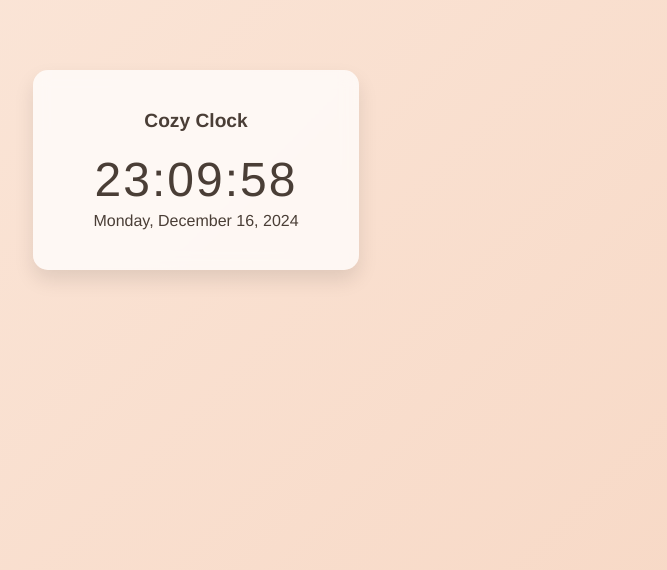
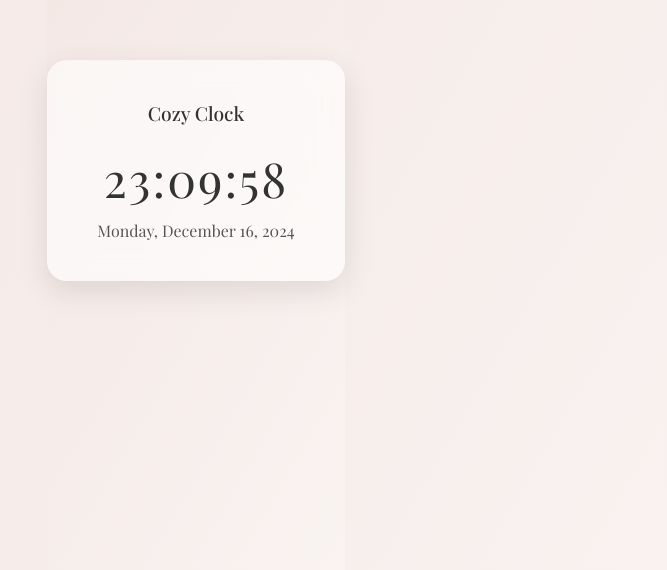
Before and after one commit to meloveandyou/clock, a plain HTML site: page index.html in a window 1280 px wide. Shown: the part 230-800 px from the top of the page, without its empty margins (444-1111 px from the left). Drawn offline with nearby package versions, Linux system fonts and the light colour scheme.

Commit message:
Update index.html

```diff
--- a/index.html
+++ b/index.html
@@ -2,50 +2,58 @@
 <html lang="en">
 <head>
 <meta charset="UTF-8" />
-<meta name="viewport" content="width=device-width, initial-scale=1.0"/>
+<meta name="viewport" content="width=device-width, initial-scale=1.0" />
 <title>Cozy Clock</title>
+<!-- Google Fonts -->
+<link href="https://fonts.googleapis.com/css2?family=Playfair+Display:wght@400;500&display=swap" rel="stylesheet">
 <style>
-  body {
+  html, body {
     margin: 0;
     padding: 0;
-    background: linear-gradient(135deg, #fceade, #f7d8c5);
-    font-family: "Helvetica Neue", Arial, sans-serif;
+    font-family: 'Playfair Display', serif;
+    background: linear-gradient(120deg, #f3e6e3, #f9f3f1);
+    height: 100vh;
     display: flex;
     align-items: center;
     justify-content: center;
-    height: 100vh;
-    color: #4a3e36;
   }
 
   .clock-container {
-    background: rgba(255, 255, 255, 0.75);
-    backdrop-filter: blur(8px);
-    border-radius: 15px;
-    box-shadow: 0 10px 20px rgba(0,0,0,0.1);
-    padding: 40px 60px;
+    background: rgba(255, 255, 255, 0.6);
+    backdrop-filter: blur(15px);
+    border-radius: 20px;
+    box-shadow: 0 10px 30px rgba(0,0,0,0.1);
+    padding: 40px 50px;
     text-align: center;
+    max-width: 300px;
+    width: 100%;
   }
 
   .clock-title {
     font-size: 1.2rem;
     margin-bottom: 20px;
-    font-weight: 600;
-    color: #4a3e36;
+    font-weight: 500;
+    color: #333;
   }
 
   .time {
     font-size: 3rem;
-    font-weight: 300;
+    font-weight: 400;
+    margin: 0;
     letter-spacing: 2px;
-    margin: 0;
-    padding: 0;
+    color: #333;
   }
 
   .date {
     font-size: 1rem;
-    margin-top: 5px;
+    margin-top: 10px;
     font-weight: 400;
-    color: #4a3e36;
+    color: #555;
+  }
+
+  /* Small glow behind the text for a subtle highlight */
+  .clock-container .time, .clock-container .date, .clock-container .clock-title {
+    text-shadow: 0 1px 2px rgba(255,255,255,0.8);
   }
 </style>
 </head>
```
